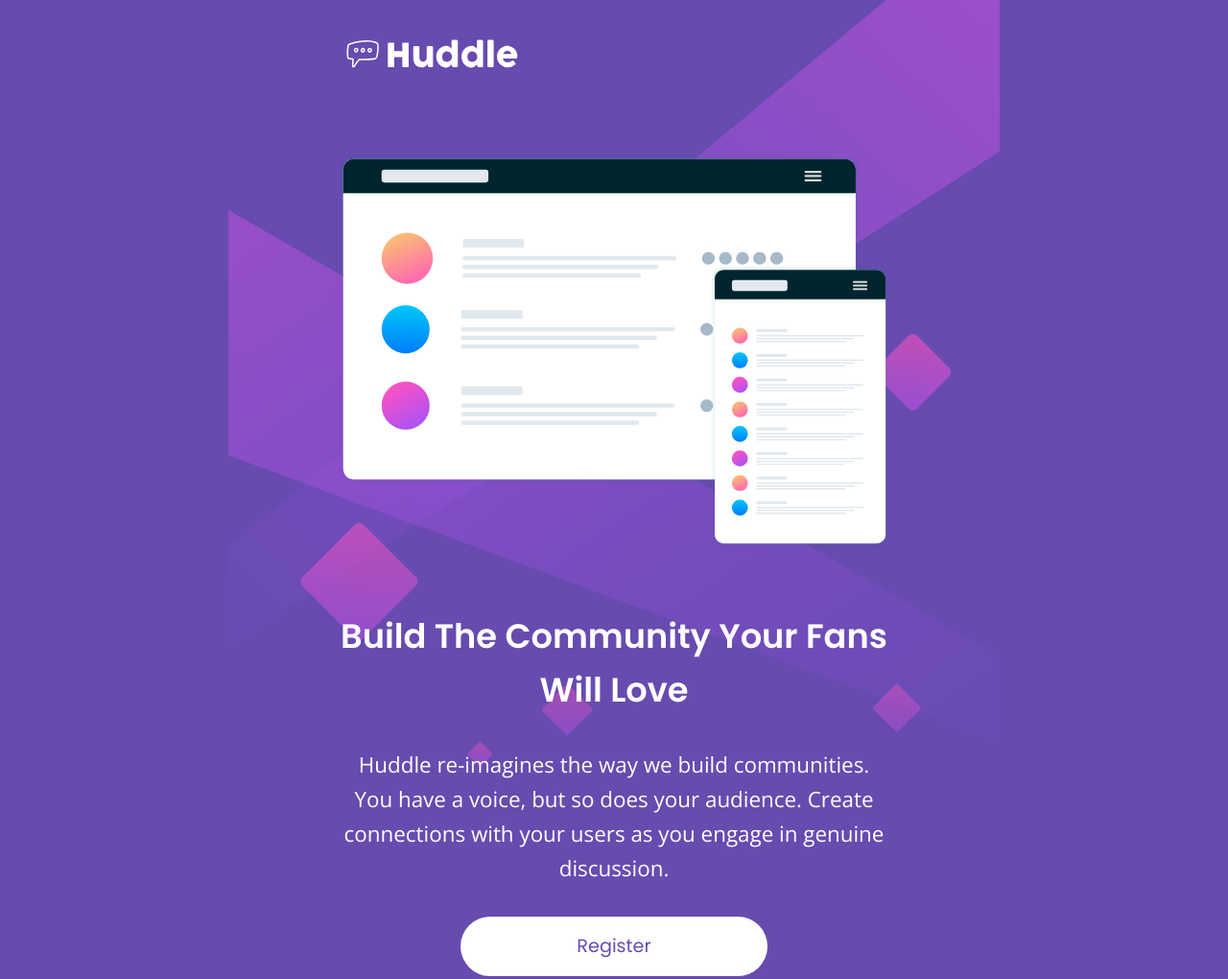
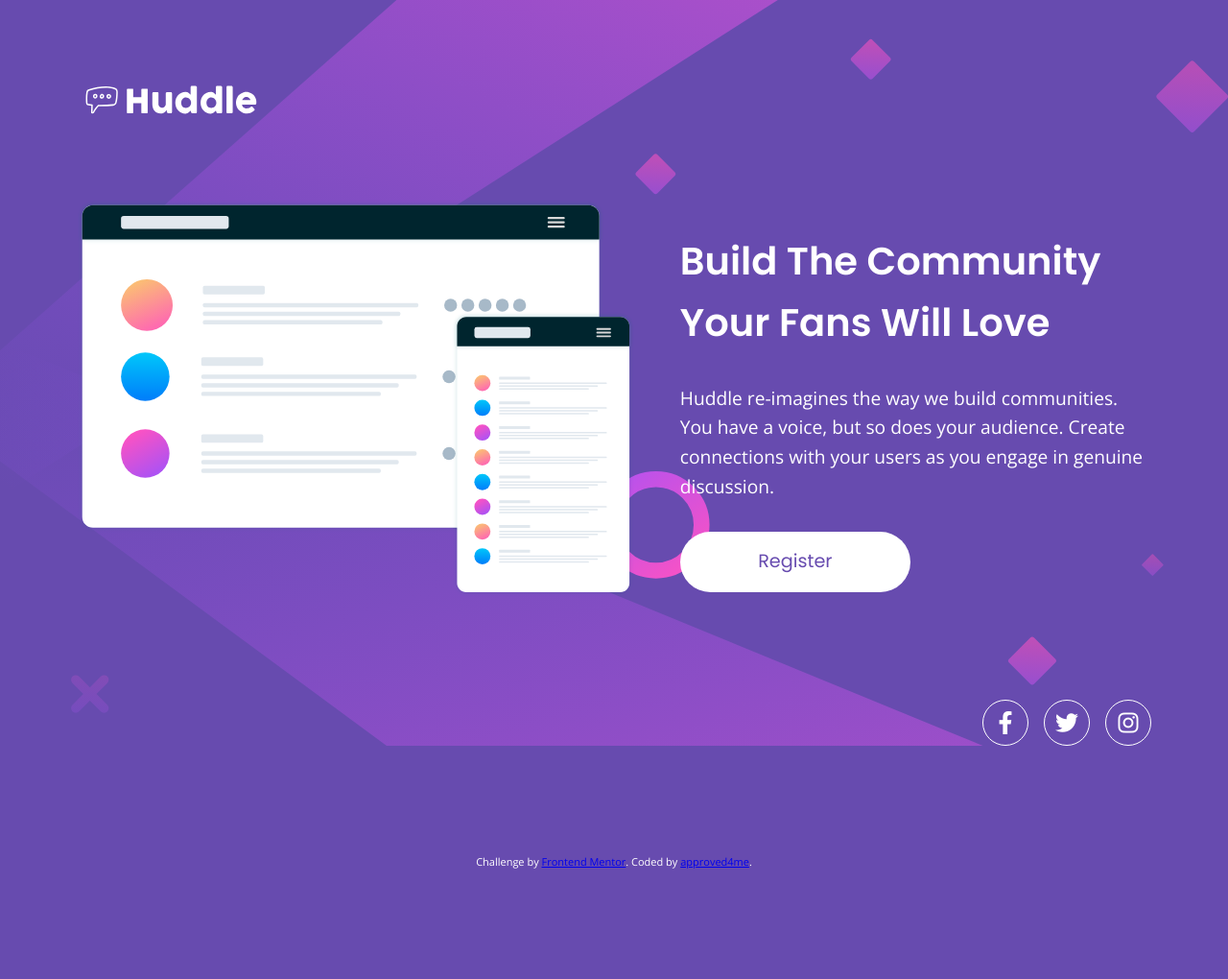
Before and after one commit to approved4me/FM-Huddle-landing-page-with-a-single-introductory-section, a plain HTML site: page index.html in a window 1280 px wide. Shown: the top 1020 px of the page at 96% size. After the commit the page ends 907 px from the top, so only its background shows below. Drawn offline with nearby package versions, Linux system fonts and the light colour scheme.

Commit message:
desktop ready

```diff
--- a/style.css
+++ b/style.css
@@ -19,7 +19,6 @@ body {
   max-width: 90rem;
   min-height: 100vh;
   margin: 0 auto;
-
 }
 
 img,
@@ -57,7 +56,6 @@ body {
 }
 
 main {
-  max-width: 40rem;
   margin: auto;
   padding: 2rem;
 }
@@ -67,17 +65,18 @@ main {
   margin-bottom: 5rem;
 }
 
+.even img {
+  margin: 0 auto;
+}
+
 h1 {
   font-family: var(--ff-headings);
   font-size: 2.2rem;
-  ;
   text-align: center;
   font-weight: 600;
   color: #fff;
   margin-top: 4rem;
   margin-bottom: 2rem;
-  ;
-
 }
 
 p {
@@ -136,15 +135,66 @@ p {
 /* MEDIA QUERY */
 
 @media only screen and (min-width: 60rem) {
+  body {
+    background-image: url(./images/bg-desktop.svg);
+  }
+
+  main {
+    padding: 5rem;
+  }
+
+  .hero {
+    display: flex;
+    gap: 3rem;
+  }
+
+
+  .even:first-child {
+    flex-basis: 160%;
+
+  }
+
+  h1,
+  p {
+    text-align: left;
+  }
+
+  h1 {
+    font-size: 2.5rem;
+    margin-top: 2rem;
+  }
+
+  p {
+    font-size: 1.2rem;
+  }
+
+  .btn {
+    margin-right: auto;
+    margin-left: 0;
+    width: 15rem;
+    ;
+  }
+
   .btn:hover {
     background-color: var(--primary-soft_magenta);
     color: #fff
   }
 
-  .social a:hover {
-   color: var(--primary-soft_magenta);
-   border: 1px solid var(--primary-soft_magenta);
+  .social a {
+    font-size: 1.5rem;
+    height: 3rem;
+    width: 3rem;
   }
 
+  .social a:hover {
+    color: var(--primary-soft_magenta);
+    border: 1px solid var(--primary-soft_magenta);
+  }
+
+  .social ul {
+    justify-content: flex-end;
+    margin-block: 2rem;
+    gap: 1rem;
+  }
 
 }
```
